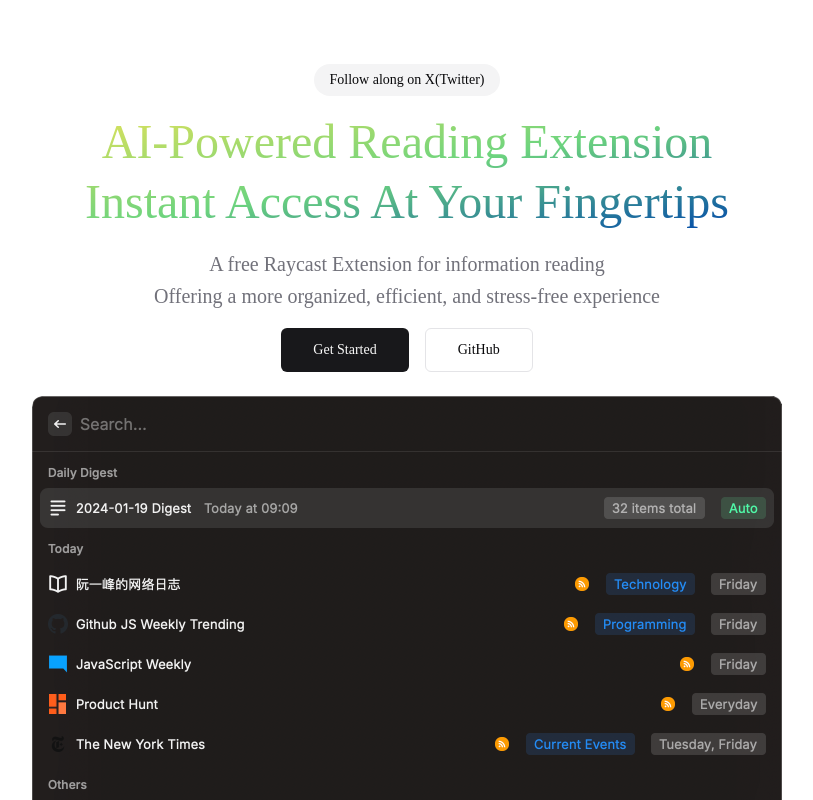
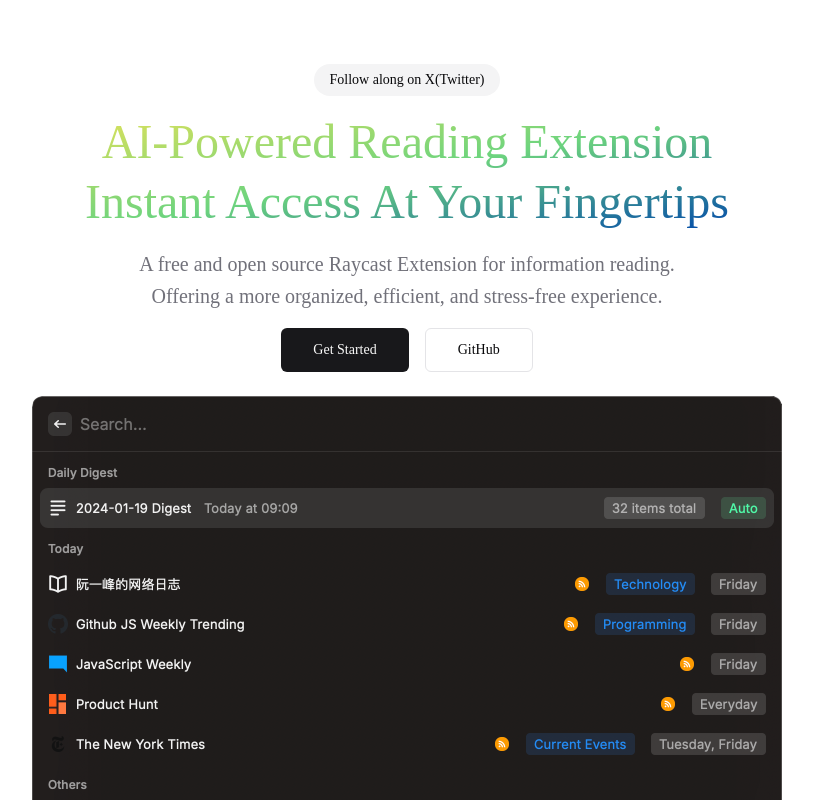
Before and after one commit to DophinL/tidyread-cloud, a Next.js app: page /index.en-US in a window 1280 px wide. Shown: the top 800 px of the page, without its empty margins (233-1046 px from the left). Built offline with nearby package versions, Linux system fonts and the light colour scheme.

Commit message:
chore: 调整简介

```diff
--- a/containers/index/Banner.tsx
+++ b/containers/index/Banner.tsx
@@ -6,13 +6,13 @@
         follow: "Follow along on X(Twitter)",
         header: "AI-Powered Reading Extension\nInstant Access At Your Fingertips",
         description:
-            "A free Raycast Extension for information reading\nOffering a more organized, efficient, and stress-free experience",
+            "A free and open source Raycast Extension for information reading.\nOffering a more organized, efficient, and stress-free experience.",
         "get-started": "Get Started",
     },
     "zh-CN": {
         follow: "在 X(Twitter) 上关注进展",
         header: "AI驱动的轻量阅读插件\n触指间即可唤起",
-        description: "一款免费的 Raycast 插件\n让资讯阅读更加 有序、高效、无压",
+        description: "一款免费且开源的 Raycast 插件\n让资讯阅读更加 有序、高效、无压",
         "get-started": "开始使用",
     },
 };
```
